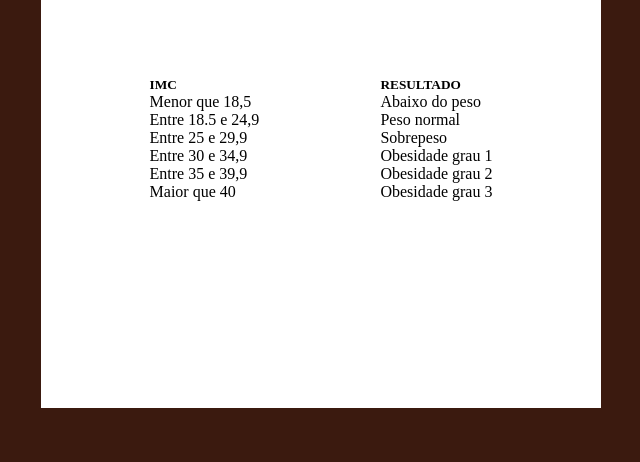
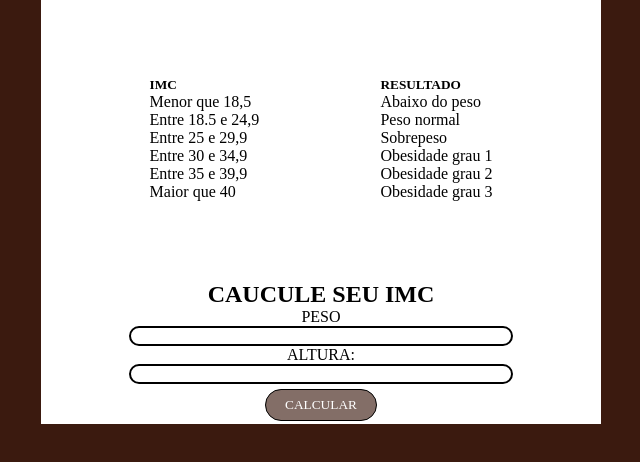
Before and after one commit to gooncalvesgaby/my-imc, a plain HTML site: page index.html in a window 1280 px wide. Shown: the part 152-614 px from the top of the page, without its empty margins (319-959 px from the left). Drawn offline with Linux system fonts and the light colour scheme.

Commit message:
finalizando container

```diff
--- a/index.css
+++ b/index.css
@@ -20,7 +20,7 @@ margin-top: 2rem;
 
 .container {
 width: 35rem;
-height: 30rem;
+height: 31rem;
 background-color: white;
 }
 
@@ -33,3 +33,26 @@ margin: 5rem 3rem
 ul {
     list-style-type: none;
 }
+
+.calcule {
+display: flex;
+flex-direction: column;
+align-items: center
+}
+
+input {
+width: 30vw;
+border: solid 2px black;
+border-radius: 1rem;
+}
+
+button {
+width: 7rem;
+height: 2rem;
+border: solid 1px black;
+border-radius: 2rem;
+background-color: #3b1a0fa1;
+color: white;
+margin-top: 5px;
+cursor: pointer;
+}
--- a/index.html
+++ b/index.html
@@ -35,7 +35,14 @@
                 </ul>
             </div>
         </div>
-
+        <div class="calcule">
+            <h2>CAUCULE SEU IMC</h2>
+            <label>PESO</label>
+            <input type="text">
+            <label>ALTURA:</label>
+            <input type="text">
+            <button>CALCULAR</button>
+        </div>
     </div>
     <script src="index.js"></script>
 </body>
```
